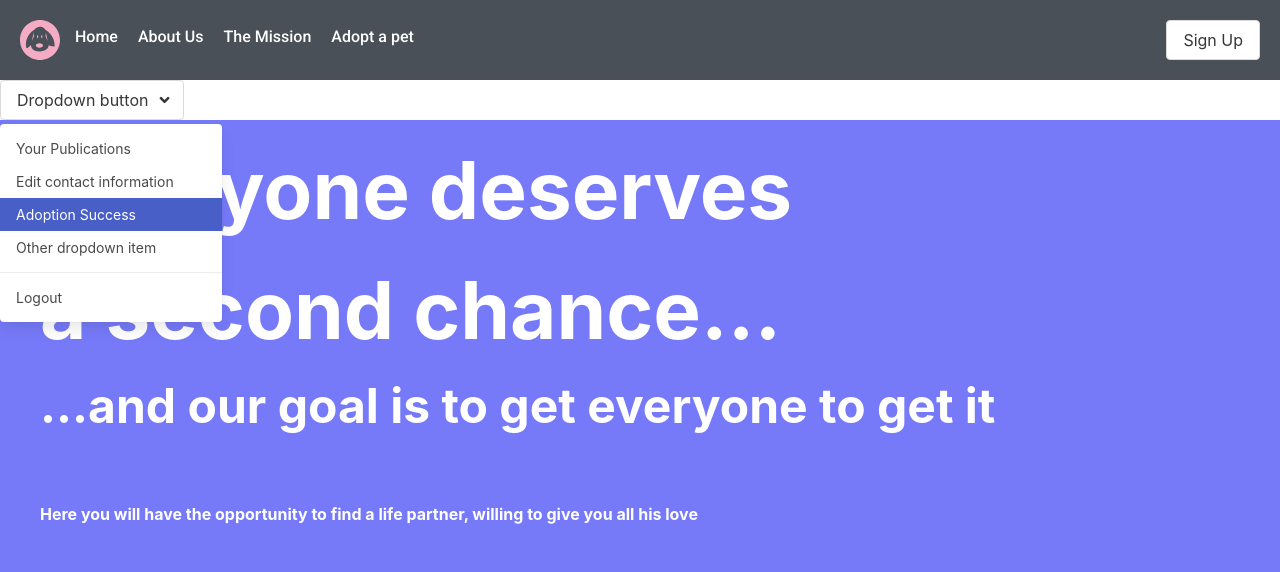
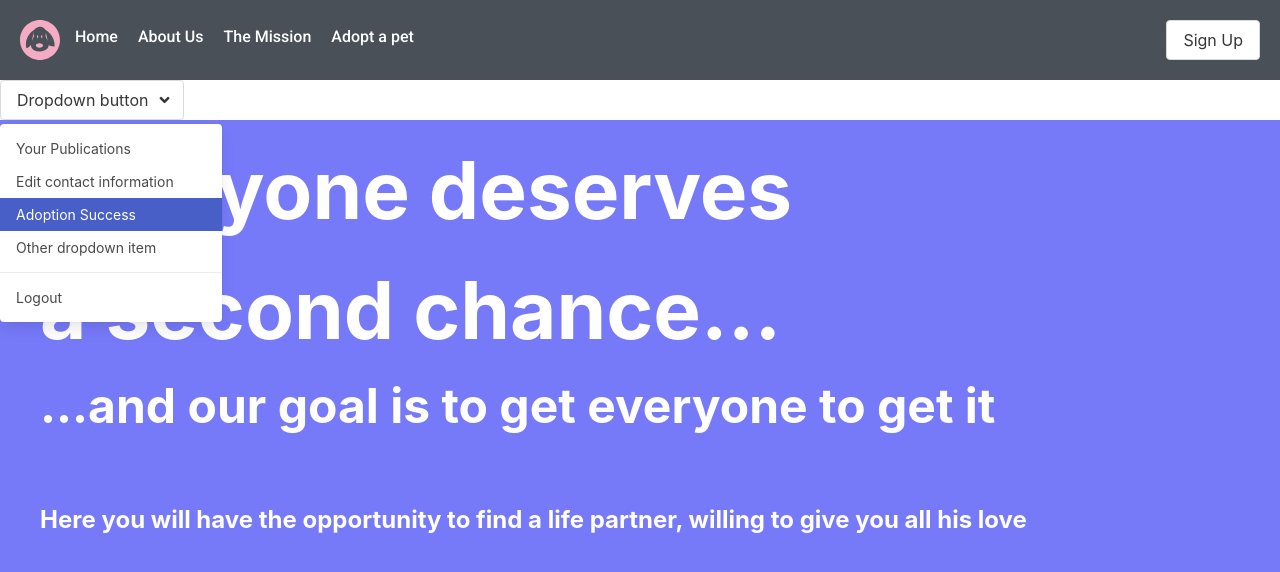
Before and after one commit to jbovone/ra-hackatlon-course-it, a React (Create React App) app: page /purpose in a window 1280 px wide. Shown: the top 572 px of the page. Built offline with nearby package versions, Linux system fonts and the light colour scheme.

Commit message:
Update PurposePage.jsx

```diff
--- a/src/pages/PurposePage.jsx
+++ b/src/pages/PurposePage.jsx
@@ -23,7 +23,7 @@ const subtitle = css({
 });
 
 const info = css({
-  fontSize: "1em",
+  fontSize: "1.5em",
   marginLeft: "30px",
   marginTop: "60px",
 });
```
